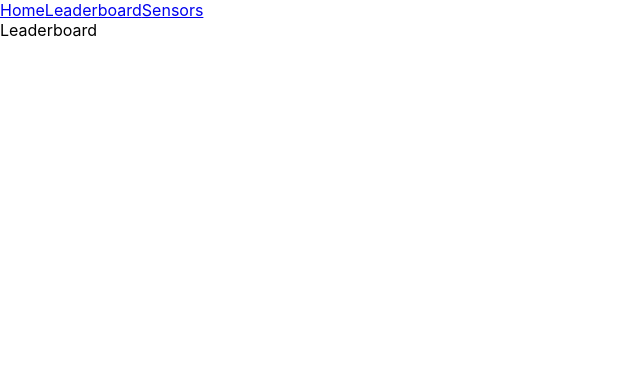
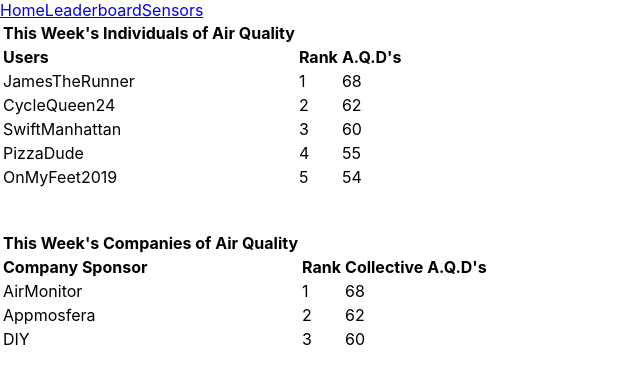
Before and after one commit to egshankle/air-quality, a React (Create React App) app: page /leaderboard in a window 1280 px wide. Shown: the top 384 px of the page, without its empty margins (0-640 px from the left). Built offline with nearby package versions, Linux system fonts and the light colour scheme.

Commit message:
"Created basic leaderboards to represent top users and companies"

```diff
--- a/src/Leaderboard.js
+++ b/src/Leaderboard.js
@@ -1,9 +1,76 @@
 import React from 'react';
 
 class Leaderboard extends React.Component {
+
     render() {
         return (
-                <div>Leaderboard</div>
+                <div className="Leaderboard">
+                <table className="usersTable">
+                <th> This Week's Individuals of Air Quality </th>
+                <tbody>
+                    <tr className="columnInfo">
+                        <td><b>Users</b></td>
+                        <td><b>Rank</b></td>
+                        <td><b>A.Q.D's</b></td>
+                    </tr>
+                    <tr>
+                        <td>JamesTheRunner</td>
+                        <td>1</td>
+                        <td>68</td>
+                    </tr>
+                    <tr>
+                        <td>CycleQueen24</td>
+                        <td>2</td>
+                        <td>62</td>
+                    </tr>
+                    <tr>
+                        <td>SwiftManhattan</td>
+                        <td>3</td>
+                        <td>60</td>
+                    </tr>
+                    <tr>
+                        <td>PizzaDude</td>
+                        <td>4</td>
+                        <td>55</td>
+                    </tr>
+                    <tr>
+                        <td>OnMyFeet2019</td>
+                        <td>5</td>
+                        <td>54</td>
+                    </tr>
+                </tbody>
+                </table>
+
+                <br />
+                <br />
+
+                <table className="companiesTable">
+                <th> This Week's Companies of Air Quality </th>
+                <tbody>
+                    <tr className="columnInfo">
+                        <td><b>Company Sponsor</b></td>
+                        <td><b>Rank</b></td>
+                        <td><b>Collective A.Q.D's</b></td>
+                    </tr>
+                    <tr>
+                        <td>AirMonitor</td>
+                        <td>1</td>
+                        <td>68</td>
+                    </tr>
+                    <tr>
+                        <td>Appmosfera</td>
+                        <td>2</td>
+                        <td>62</td>
+                    </tr>
+                    <tr>
+                        <td>DIY</td>
+                        <td>3</td>
+                        <td>60</td>
+                    </tr>
+                </tbody>
+                </table>
+
+                </div>
         );
     }
 }
```
